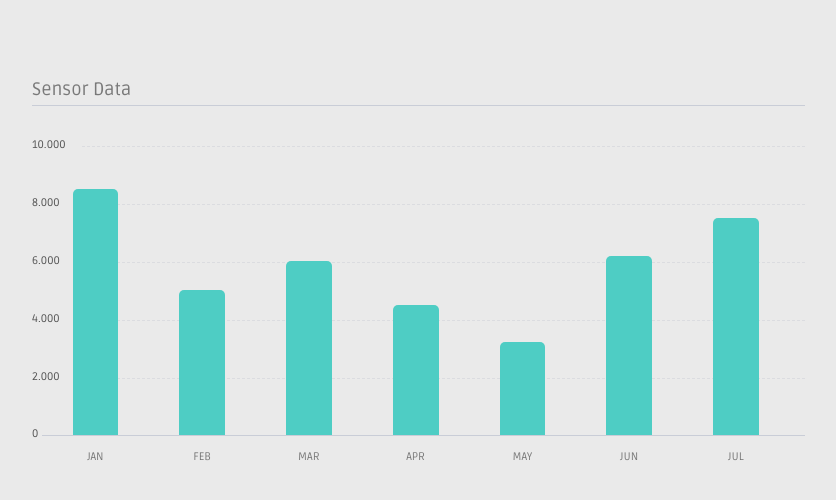
After one commit to lee-jisung/Graduation, a PHP site: page /sensorData.php in a window 1280 px wide. The commit adds this page. Shown: the top 500 px of the page, without its empty margins (193-1029 px from the left). Run offline with PHP 8.4, Linux system fonts and the light colour scheme; some libraries are stand-ins or nearby versions.

Commit message:
PPT Update

```diff
--- /dev/null
+++ b/ShareBZ/sensorData.php
@@ -0,0 +1,96 @@
+<!DOCTYPE html>
+<html lang="en">
+
+<head>
+  <meta charset="utf-8">
+  <meta name="viewport" content="width=device-width, initial-scale=1.0">
+  <meta name="description" content="">
+  <meta name="author" content="Dashboard">
+  <meta name="keyword" content="Dashboard, Bootstrap, Admin, Template, Theme, Responsive, Fluid, Retina">
+  <title>ShareBZ</title>
+
+  <!-- Favicons -->
+  <link href="img/favicon.png" rel="icon">
+  <link href="img/apple-touch-icon.png" rel="apple-touch-icon">
+
+  <!-- Bootstrap core CSS -->
+  <link href="lib/bootstrap/css/bootstrap.min.css" rel="stylesheet">
+  <!--external css-->
+  <link href="lib/font-awesome/css/font-awesome.css" rel="stylesheet" />
+  <link rel="stylesheet" type="text/css" href="css/zabuto_calendar.css">
+  <link rel="stylesheet" type="text/css" href="lib/gritter/css/jquery.gritter.css" />
+  <!-- Custom styles for this template -->
+  <link href="css/style.css" rel="stylesheet">
+  <link href="css/style-responsive.css" rel="stylesheet">
+  <script src="lib/chart-master/Chart.js"></script>
+  <!-- web3, jquery import -->
+  <script src="https://cdn.rawgit.com/ethereum/web3.js/develop/dist/web3.js"></script>
+</head>
+
+<body>
+<section id="main-content">
+      <section class="wrapper">
+        <div class="row">
+          <div class="col-lg-9 main-chart">
+            <!--CUSTOM CHART START -->
+            <div class="border-head">
+              <h3>Sensor Data</h3>
+            </div>
+            <div class="custom-bar-chart">
+              <ul class="y-axis">
+                <li><span>10.000</span></li>
+                <li><span>8.000</span></li>
+                <li><span>6.000</span></li>
+                <li><span>4.000</span></li>
+                <li><span>2.000</span></li>
+                <li><span>0</span></li>
+              </ul>
+              <div class="bar">
+                <div class="title">JAN</div>
+                <div class="value tooltips" data-original-title="8.500" data-toggle="tooltip" data-placement="top">85%</div>
+              </div>
+              <div class="bar ">
+                <div class="title">FEB</div>
+                <div class="value tooltips" data-original-title="5.000" data-toggle="tooltip" data-placement="top">50%</div>
+              </div>
+              <div class="bar ">
+                <div class="title">MAR</div>
+                <div class="value tooltips" data-original-title="6.000" data-toggle="tooltip" data-placement="top">60%</div>
+              </div>
+              <div class="bar ">
+                <div class="title">APR</div>
+                <div class="value tooltips" data-original-title="4.500" data-toggle="tooltip" data-placement="top">45%</div>
+              </div>
+              <div class="bar">
+                <div class="title">MAY</div>
+                <div class="value tooltips" data-original-title="3.200" data-toggle="tooltip" data-placement="top">32%</div>
+              </div>
+              <div class="bar ">
+                <div class="title">JUN</div>
+                <div class="value tooltips" data-original-title="6.200" data-toggle="tooltip" data-placement="top">62%</div>
+              </div>
+              <div class="bar">
+                <div class="title">JUL</div>
+                <div class="value tooltips" data-original-title="7.500" data-toggle="tooltip" data-placement="top">75%</div>
+              </div>
+            </div>
+         </div>
+         </div>
+         </section>
+         </section>
+         <script src="lib/jquery/jquery.min.js"></script>
+
+<script src="lib/bootstrap/js/bootstrap.min.js"></script>
+<script class="include" type="text/javascript" src="lib/jquery.dcjqaccordion.2.7.js"></script>
+<script src="lib/jquery.scrollTo.min.js"></script>
+<script src="lib/jquery.nicescroll.js" type="text/javascript"></script>
+<script src="lib/jquery.sparkline.js"></script>
+<!--common script for all pages-->
+<script src="lib/common-scripts.js"></script>
+<script type="text/javascript" src="lib/gritter/js/jquery.gritter.js"></script>
+<script type="text/javascript" src="lib/gritter-conf.js"></script>
+<!--script for this page-->
+<script src="lib/sparkline-chart.js"></script>
+<script src="lib/zabuto_calendar.js"></script>
+         </body>
+         </html>
```
Also changed, not shown: ShareBZ/index.php (+2 -37 lines), PPT/Front.png (added), ShareBZ/img/Airbnbsensor.png (added), 1 other file.
